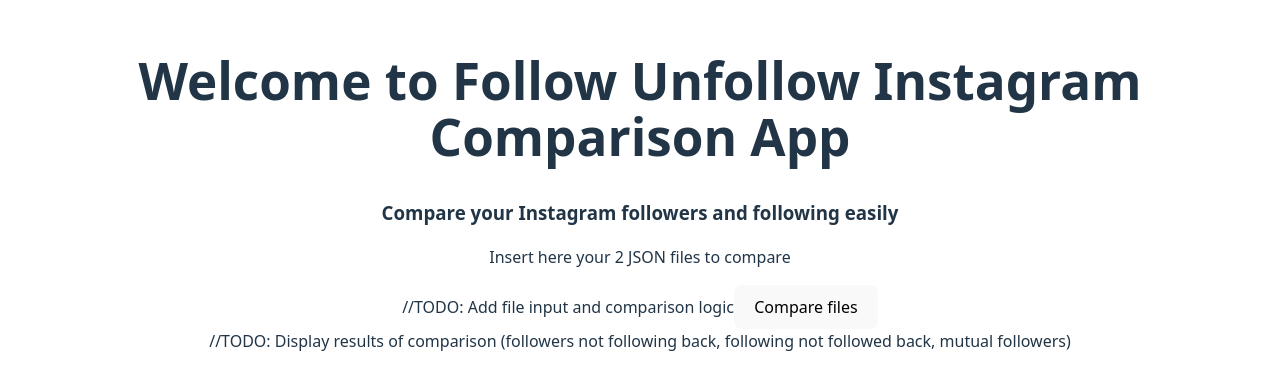
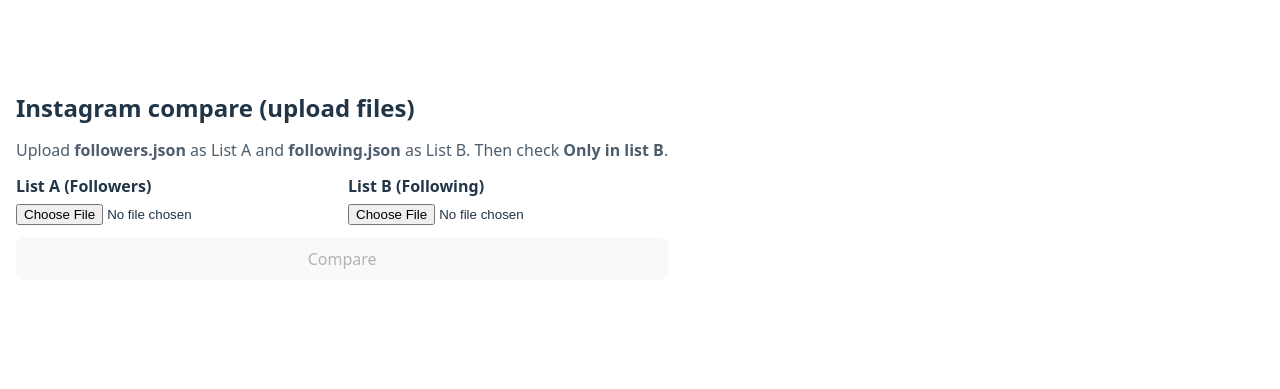
Before and after one commit to Daevel/followoo, a React (Vite) app: page / in a window 1280 px wide. Shown: the part 215-604 px from the top of the page. Built offline with nearby package versions, Linux system fonts and the light colour scheme.

Commit message:
chore(app, types) add models and business logic for file comparison

```diff
--- a/src/App.tsx
+++ b/src/App.tsx
@@ -1,27 +1,230 @@
-import './App.css'
+import React, { useMemo, useState } from "react";
 
-function App() {
+function safeJsonParse(text) {
+  try {
+    return { ok: true, value: JSON.parse(text) };
+  } catch (e) {
+    return { ok: false, error: e?.message || "Invalid JSON" };
+  }
+}
+
+function readFileAsText(file) {
+  return new Promise((resolve, reject) => {
+    const r = new FileReader();
+    r.onload = () => resolve(String(r.result ?? ""));
+    r.onerror = () => reject(new Error("Failed reading file"));
+    r.readAsText(file);
+  });
+}
+
+function usernameFromHref(href) {
+  if (!href || typeof href !== "string") return null;
+  const m = href.match(/instagram\.com\/(?:_u\/)?([^/?#]+)/i);
+  return m?.[1] ? decodeURIComponent(m[1]) : null;
+}
+
+function normalizeUsername(u) {
+  if (!u || typeof u !== "string") return null;
+  return u.trim().replace(/^@/, "").toLowerCase();
+}
+
+function extractFollowers(json) {
+  // supports: raw array OR { relationships_followers: [...] }
+  const arr = Array.isArray(json) ? json : json?.relationships_followers;
+  if (!Array.isArray(arr)) return [];
+
+  return arr
+    .map((item) => {
+      const v = item?.string_list_data?.[0]?.value;
+      const h = item?.string_list_data?.[0]?.href;
+      return normalizeUsername(v || usernameFromHref(h));
+    })
+    .filter(Boolean);
+}
+
+function extractFollowing(json) {
+  // supports: { relationships_following: [...] }
+  const arr = json?.relationships_following;
+  if (!Array.isArray(arr)) return [];
+
+  return arr
+    .map((item) => {
+      const t = item?.title;
+      const h = item?.string_list_data?.[0]?.href;
+      return normalizeUsername(t || usernameFromHref(h));
+    })
+    .filter(Boolean);
+}
+
+function unique(arr) {
+  return [...new Set(arr)];
+}
+
+function compareLists(followersJson, followingJson) {
+  const followers = unique(extractFollowers(followersJson));
+  const following = unique(extractFollowing(followingJson));
+
+  const setA = new Set(followers);
+  const setB = new Set(following);
+
+  const onlyA = followers.filter((u) => !setB.has(u)); // follows you, you don't follow
+  const onlyB = following.filter((u) => !setA.has(u)); // you follow, they don't follow back
+  const both = following.filter((u) => setA.has(u));   // mutuals (restricted to people you follow)
+
+  onlyA.sort();
+  onlyB.sort();
+  both.sort();
+
+  return { followersCount: followers.length, followingCount: following.length, onlyA, onlyB, both };
+}
+
+export default function App() {
+  const [followersFile, setFollowersFile] = useState(null);
+  const [followingFile, setFollowingFile] = useState(null);
+
+  const [followersJson, setFollowersJson] = useState(null);
+  const [followingJson, setFollowingJson] = useState(null);
+
+  const [activeTab, setActiveTab] = useState("onlyB"); // onlyA | onlyB | both
+  const [loading, setLoading] = useState(false);
+  const [err, setErr] = useState("");
+
+  const result = useMemo(() => {
+    if (!followersJson || !followingJson) return null;
+    return compareLists(followersJson, followingJson);
+  }, [followersJson, followingJson]);
+
+  async function handleCompare() {
+    setErr("");
+    if (!followersFile || !followingFile) {
+      setErr("Please select both files.");
+      return;
+    }
+
+    setLoading(true);
+    try {
+      const [textA, textB] = await Promise.all([
+        readFileAsText(followersFile),
+        readFileAsText(followingFile),
+      ]);
+
+      const pa = safeJsonParse(textA);
+      const pb = safeJsonParse(textB);
+
+      if (!pa.ok) throw new Error(`Followers JSON error: ${pa.error}`);
+      if (!pb.ok) throw new Error(`Following JSON error: ${pb.error}`);
+
+      setFollowersJson(pa.value);
+      setFollowingJson(pb.value);
+    } catch (e) {
+      setFollowersJson(null);
+      setFollowingJson(null);
+      setErr(e?.message || "Something went wrong");
+    } finally {
+      setLoading(false);
+    }
+  }
+
+  const list =
+    result
+      ? activeTab === "onlyA"
+        ? result.onlyA
+        : activeTab === "both"
+          ? result.both
+          : result.onlyB
+      : [];
+
+  function copyList() {
+    navigator.clipboard?.writeText(list.join("\n"));
+  }
 
   return (
-    <>
-      <div>
-        <h1>Welcome to Follow Unfollow Instagram Comparison App</h1>
-        <h3>Compare your Instagram followers and following easily</h3>
+    <div style={{ maxWidth: 980, margin: "0 auto", padding: 16, display: "grid", gap: 12 }}>
+      <h2 style={{ margin: 0 }}>Instagram compare (upload files)</h2>
+      <div style={{ opacity: 0.8 }}>
+        Upload <b>followers.json</b> as List A and <b>following.json</b> as List B. Then check{" "}
+        <b>Only in list B</b>.
+      </div>
 
-        <div>
-          <p>Insert here your 2 JSON files to compare</p>
-          //TODO: Add file input and comparison logic
-          <button>Compare files</button>
+      <div style={{ display: "grid", gap: 12, gridTemplateColumns: "1fr 1fr" }}>
+        <label style={{ display: "grid", gap: 6 }}>
+          <b>List A (Followers)</b>
+          <input
+            type="file"
+            accept="application/json,.json"
+            onChange={(e) => {
+              setFollowersFile(e.target.files?.[0] ?? null);
+              setFollowersJson(null);
+            }}
+          />
+          {followersFile && <span style={{ opacity: 0.7, fontSize: 12 }}>{followersFile.name}</span>}
+        </label>
+
+        <label style={{ display: "grid", gap: 6 }}>
+          <b>List B (Following)</b>
+          <input
+            type="file"
+            accept="application/json,.json"
+            onChange={(e) => {
+              setFollowingFile(e.target.files?.[0] ?? null);
+              setFollowingJson(null);
+            }}
+          />
+          {followingFile && <span style={{ opacity: 0.7, fontSize: 12 }}>{followingFile.name}</span>}
+        </label>
+      </div>
+
+      <button onClick={handleCompare} disabled={loading || !followersFile || !followingFile}>
+        {loading ? "Comparing..." : "Compare"}
+      </button>
+
+      {err && <div style={{ color: "crimson" }}>{err}</div>}
+
+      {result && (
+        <div style={{ display: "grid", gap: 10 }}>
+          <div style={{ opacity: 0.85 }}>
+            Parsed followers: <b>{result.followersCount}</b> · Parsed following:{" "}
+            <b>{result.followingCount}</b>
+          </div>
+
+          <div style={{ display: "flex", gap: 8, flexWrap: "wrap" }}>
+            <button
+              onClick={() => setActiveTab("onlyA")}
+              style={{ fontWeight: activeTab === "onlyA" ? 700 : 400 }}
+            >
+              Only in list A ({result.onlyA.length})
+            </button>
+            <button
+              onClick={() => setActiveTab("both")}
+              style={{ fontWeight: activeTab === "both" ? 700 : 400 }}
+            >
+              In both ({result.both.length})
+            </button>
+            <button
+              onClick={() => setActiveTab("onlyB")}
+              style={{ fontWeight: activeTab === "onlyB" ? 700 : 400 }}
+            >
+              Only in list B ({result.onlyB.length})
+            </button>
+
+            <button onClick={copyList} disabled={!list.length} style={{ marginLeft: "auto" }}>
+              Copy
+            </button>
+          </div>
+
+          <ul style={{ margin: 0, paddingLeft: 18, lineHeight: 1.7 }}>
+            {list.slice(0, 300).map((u) => (
+              <li key={u}>
+                <a href={`https://www.instagram.com/${u}/`} target="_blank" rel="noreferrer">
+                  {u}
+                </a>
+              </li>
+            ))}
+          </ul>
+
+          {list.length > 300 && <div style={{ opacity: 0.7 }}>Showing first 300 results…</div>}
         </div>
-
-        <div>
-          //TODO: Display results of comparison (followers not following back, following not followed back, mutual followers)
-        </div>
-
-
-      </div>
-    </>
-  )
+      )}
+    </div>
+  );
 }
-
-export default App
```
Also changed, not shown: src/types/model.ts (added, +13 -0 lines).
